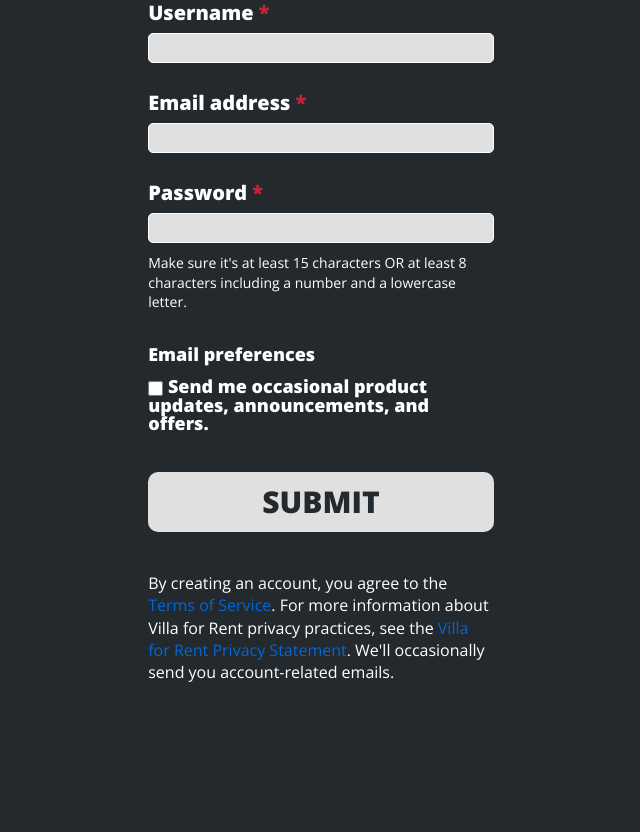
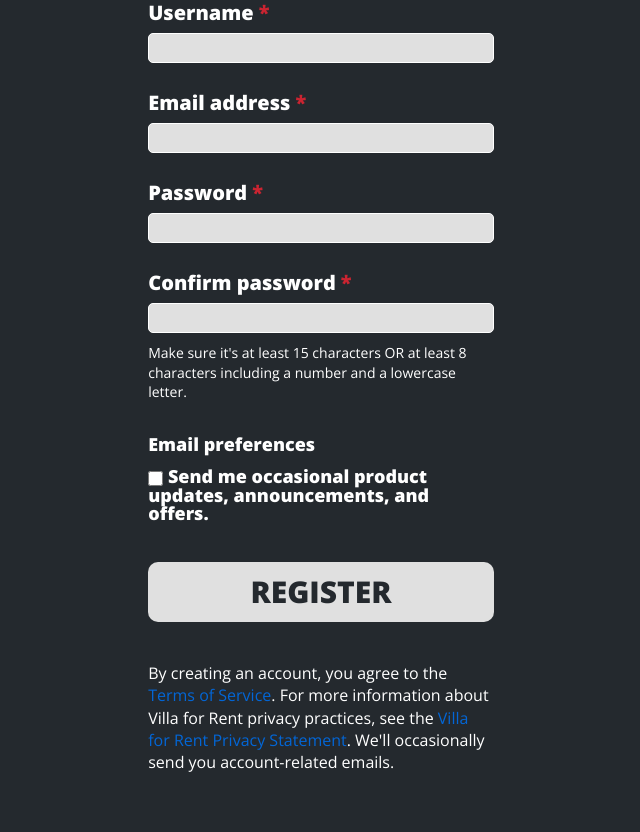
Before and after one commit to jakubwirfel/WWW-Aplication, a PHP site: page /join.php in a window 1280 px wide. Shown: the part 306-1138 px from the top of the page, without its empty margins (319-959 px from the left). Run offline with PHP 8.4, Linux system fonts and the light colour scheme.

Commit message:
Registration form working/errors.php to fix

```diff
--- a/css/main.css
+++ b/css/main.css
@@ -208,6 +208,20 @@ b, strong {
   overflow: hidden;
   text-overflow: ellipsis;
   white-space: nowrap;
+}
+
+.error {
+  width: 30%;
+  padding: 10px;
+  border: 1px solid #a94442;
+  color: #a94442;
+  background: #f2dede;
+  border-radius: 5px;
+  text-align: left;
+  position: fixed;
+  top: 10%;
+  left: 50%;
+  transform: translate(-50%, -50%);
 }
 
 header {
--- a/index.php
+++ b/index.php
@@ -1,3 +1,4 @@
+<?php include ("./server/server.php") ?>
 <!DOCTYPE html>
 <html lang="pl">
     <head>
--- a/join.php
+++ b/join.php
@@ -1,3 +1,4 @@
+<?php include ("./server/server.php") ?>
 <!DOCTYPE html>
 <html lang="pl">
 
@@ -14,33 +15,38 @@
 <body class="body_join">
     <main class="main_page">
         <?php include "nav.php"?>
+        <?php include('./server/errors.php'); ?>
         <section class="registration">
             <div class="reg_box">
                 <h1>Join Villa for Rent</h1>
                 <h2>Create your account</h2>
-                <form autocomplete="off" id="signup-form" class="signup_form" action="/" accept-charset="UTF-8"
+                <form autocomplete="off" id="signup-form" class="signup_form" action="./server/server.php" accept-charset="UTF-8"
                     method="post">
                     <div class="signup_form_group">
                         <label>Username</label>
-                        <input name="user" autocapitalize="off" autofocus="autofocus" required="required" type="text" id="user_login" autocomplete="off" spellcheck="false" class="input_button"/>
+                        <input name="username" autocapitalize="off" autofocus="autofocus" required="required" type="text" id="user_login" autocomplete="off" spellcheck="false" class="input_button" value="<?php echo $username; ?>"/>
                     </div>
                     <div class="signup_form_group">
                         <label>Email address</label>
-                        <input name="email" autocapitalize="off" required="required" type="text" id="user_email" autocomplete="off" spellcheck="false" class="input_button"/>
+                        <input name="email" autocapitalize="off" required="required" type="email" id="user_email" autocomplete="off" spellcheck="false" class="input_button" value="<?php echo $email; ?>"/>
                     </div>
                     <div class="signup_form_group">
                         <label>Password</label>
-                        <input name="password" autocapitalize="off" required="required" type="password" id="user_password" class="input_button"/>
+                        <input name="password_1" autocapitalize="off" required="required" type="password" id="user_password" class="input_button"/>
+                    </div>
+                    <div class="signup_form_group">
+                        <label>Confirm password</label>
+                        <input name="password_2" autocapitalize="off" required="required" type="password" id="user_password" class="input_button"/>
                         <p class="pass_strenght">Make sure it's at least 15 characters OR at least 8 characters including a number and a lowercase letter.</p>
                     </div>
                     <div class="signup_form_group">
                         <p class="email_pref">Email preferences</p>
                         <label class="all_email_box">
-                            <input type="checkbox" name="all_email" value="true" id="all_email" class="checkbox"/>
+                            <input type="checkbox" name="all_email" value="1" id="all_email" class="checkbox"/>
                             Send me occasional product updates, announcements, and offers.
                         </label>
                     </div>
-                    <input type="submit" value="SUBMIT" class="submit_button" />
+                    <input type="submit" name="reg_user" value="REGISTER" class="submit_button" />
                     <p class="services_box">By creating an account, you agree to the <a href="#">Terms of Service</a>. For more information about Villa for Rent privacy practices, see the <a href="#">Villa for Rent Privacy Statement</a>. We'll occasionally send you account-related emails.</p>
                 </form>
             </div>
--- /dev/null
+++ b/sass/components/_errors.scss
@@ -0,0 +1,13 @@
+.error {
+    width: 30%;
+    padding: 10px;
+    border: 1px solid #a94442;
+    color: #a94442;
+    background: #f2dede;
+    border-radius: 5px;
+    text-align: left;
+    position: fixed;
+    top: 10%;
+    left: 50%;
+    transform: translate(-50%, -50%);
+  }
--- a/sass/main.scss
+++ b/sass/main.scss
@@ -1,6 +1,8 @@
 @import "base/base";
 @import "base/reset";
 @import "base/typography";
+
+@import "components/errors";
 
 @import "layout/navigation";
 @import "layout/modal";
--- /dev/null
+++ b/server/errors.php
@@ -0,0 +1,7 @@
+<?php  if (count($errors) > 0) : ?>
+  <div class="error">
+  	<?php foreach ($errors as $error) : ?>
+  	  <p><?php echo $error ?></p>
+  	<?php endforeach ?>
+  </div>
+<?php  endif ?>
--- /dev/null
+++ b/server/server.php
@@ -0,0 +1,49 @@
+<?php
+session_start();
+
+$username = "";
+$email    = "";
+$email_preferences = "";
+$errors = array();
+
+$db = mysqli_connect('localhost', 'root', '', 'villa_for_rent');
+
+if (isset($_POST['reg_user'])) {
+  $username = mysqli_real_escape_string($db, $_POST['username']);
+  $email = mysqli_real_escape_string($db, $_POST['email']);
+  $password_1 = mysqli_real_escape_string($db, $_POST['password_1']);
+  $password_2 = mysqli_real_escape_string($db, $_POST['password_2']);
+  $email_preferences = mysqli_real_escape_string($db, $_POST['all_email']);
+
+  if (empty($username)) { array_push($errors, "Username is required"); }
+  if (empty($email)) { array_push($errors, "Email is required"); }
+  if (empty($password_1)) { array_push($errors, "Password is required"); }
+  if ($password_1 != $password_2) {
+	array_push($errors, "The two passwords do not match");
+  }
+
+  $user_check_query = "SELECT * FROM users WHERE username='$username' OR email='$email' LIMIT 1";
+  $result = mysqli_query($db, $user_check_query);
+  $user = mysqli_fetch_assoc($result);
+
+  if ($user) {
+    if ($user['username'] === $username) {
+      array_push($errors, "Username already exists");
+    }
+
+    if ($user['email'] === $email) {
+      array_push($errors, "email already exists");
+    }
+  }
+
+  if (count($errors) === 0) {
+  	$password = md5($password_1);
+
+  	$query = "INSERT INTO users (username, email, password, email_preferences)
+  			  VALUES('$username', '$email', '$password','$email_preferences')";
+  	mysqli_query($db, $query);
+  	$_SESSION['username'] = $username;
+    $_SESSION['success'] = "You are now logged in";
+    header('location: ../index.php');
+  }
+}
```
Also changed, not shown: 1 other file.
